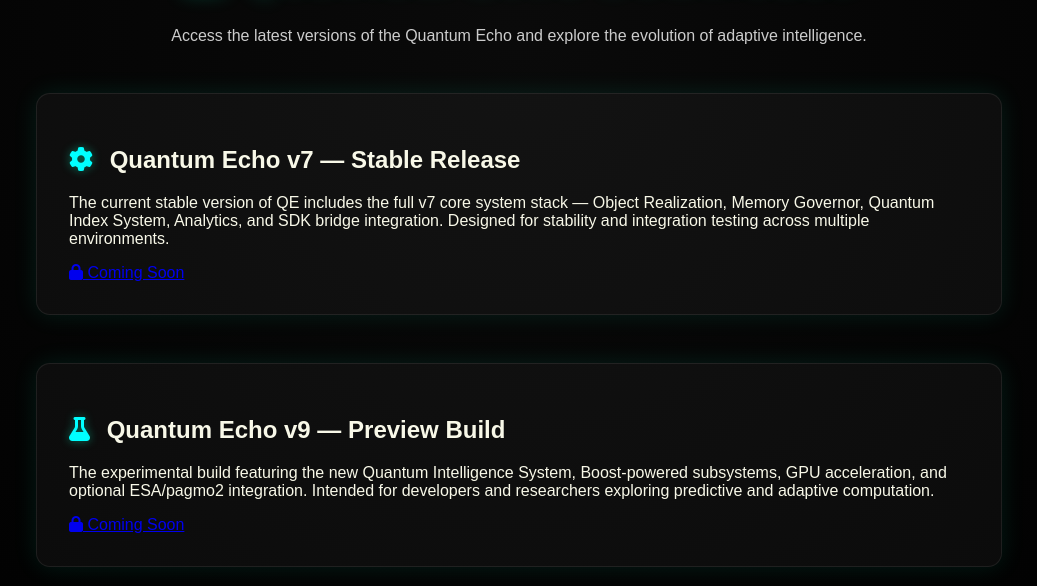
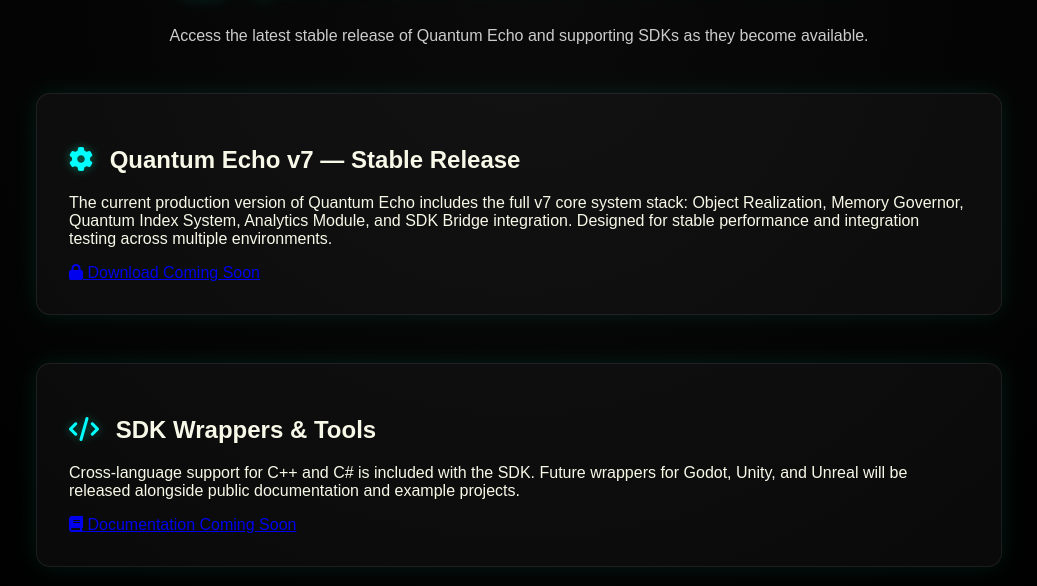
Before and after one commit to Winfrex/QuantumEcho, a plain HTML site: page download.html in a window 1280 px wide. Shown: the part 214-800 px from the top of the page, without its empty margins (121-1158 px from the left). Drawn offline with Linux system fonts and the light colour scheme.

Commit message:
Revise download.html for Quantum Echo release info
Updated content and structure for Quantum Echo Downloads page, including stable release details and SDK information.

```diff
--- a/download.html
+++ b/download.html
@@ -20,37 +20,26 @@
   <!-- Header -->
   <header class="page-header fade-up">
     <h1><i class="fas fa-download"></i> Quantum Echo Downloads</h1>
-    <p>Access the latest versions of the Quantum Echo and explore the evolution of adaptive intelligence.</p>
+    <p>Access the latest stable release of Quantum Echo and supporting SDKs as they become available.</p>
   </header>
 
   <!-- Stable Release -->
   <section class="fade-up">
     <h2><i class="fas fa-cog"></i> Quantum Echo v7 — Stable Release</h2>
     <p>
-      The current stable version of QE includes the full v7 core system stack — Object Realization,
-      Memory Governor, Quantum Index System, Analytics, and SDK bridge integration.
-      Designed for stability and integration testing across multiple environments.
+      The current production version of Quantum Echo includes the full v7 core system stack:
+      Object Realization, Memory Governor, Quantum Index System, Analytics Module, and SDK Bridge integration.
+      Designed for stable performance and integration testing across multiple environments.
     </p>
-    <a href="#" class="download-btn disabled"><i class="fas fa-lock"></i> Coming Soon</a>
-  </section>
-
-  <!-- Preview Build -->
-  <section class="fade-up">
-    <h2><i class="fas fa-flask"></i> Quantum Echo v9 — Preview Build</h2>
-    <p>
-      The experimental build featuring the new Quantum Intelligence System,
-      Boost-powered subsystems, GPU acceleration, and optional ESA/pagmo2 integration.
-      Intended for developers and researchers exploring predictive and adaptive computation.
-    </p>
-    <a href="#" class="download-btn disabled"><i class="fas fa-lock"></i> Coming Soon</a>
+    <a href="#" class="download-btn disabled"><i class="fas fa-lock"></i> Download Coming Soon</a>
   </section>
 
   <!-- SDK & Wrappers -->
   <section class="fade-up">
     <h2><i class="fas fa-code"></i> SDK Wrappers & Tools</h2>
     <p>
-      Cross-language support for C++, C#, and future Godot/Unity wrappers will be available here.
-      Documentation and example projects are being prepared for public release alongside v9.
+      Cross-language support for C++ and C# is included with the SDK.
+      Future wrappers for Godot, Unity, and Unreal will be released alongside public documentation and example projects.
     </p>
     <a href="#" class="download-btn disabled"><i class="fas fa-book"></i> Documentation Coming Soon</a>
   </section>
```
Lines whose indentation alone changed are shown as unchanged.
